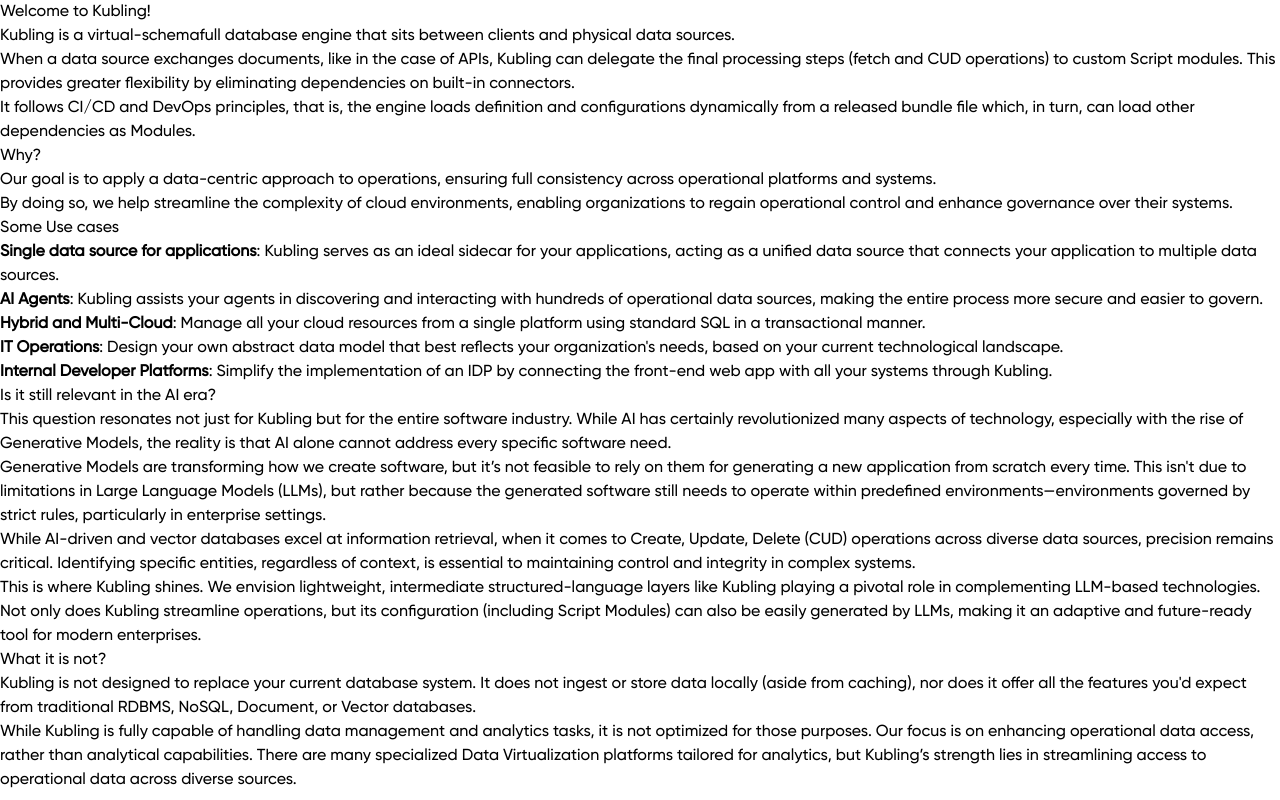
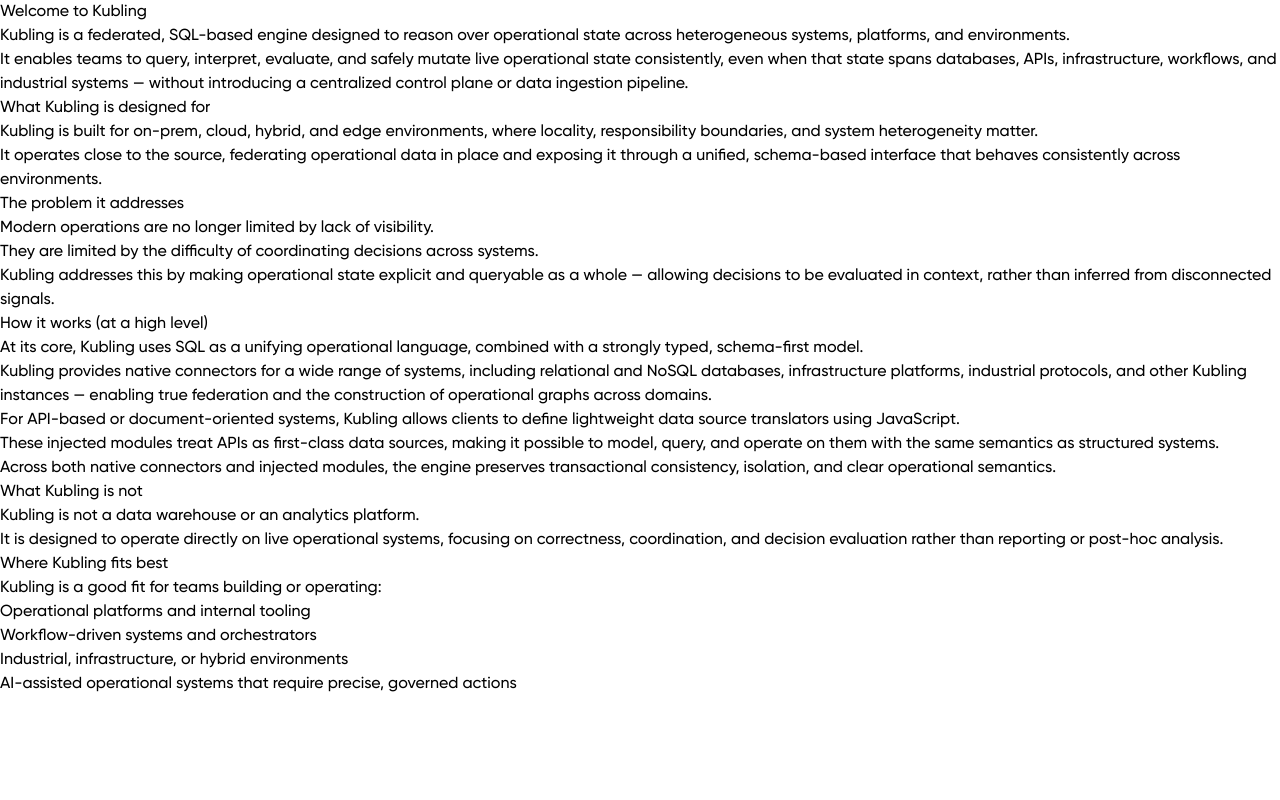
Before and after one commit to kubling-community/kubling-docs, a Next.js app: page / in a window 1280 px wide. Built offline with nearby package versions, Linux system fonts and the light colour scheme.

Commit message:
Update changelog for v26.1.2 and v26.1.3 and restructure documentation home

```diff
--- a/pages/changelog.mdx
+++ b/pages/changelog.mdx
@@ -1,4 +1,10 @@
 # Product changelog
+
+## v26.1.3
+- Fixed an error in the Redis translator that occurred when executing queries composed exclusively of expression symbols (literals, expressions, functions, etc.).
+
+## v26.1.2
+- Fixed the `DBEngine` script context member to prevent a core exception from propagating into the script context when the provided `vdbName` does not exist.
 
 ## v26.1.1
 - Fixed a bug that prevented correct automatic column expansion in projections, leading to errors during row identity calculation.
--- a/pages/index.mdx
+++ b/pages/index.mdx
@@ -1,50 +1,45 @@
-# Welcome to Kubling!
+# Welcome to Kubling
 
-Kubling is a virtual-schemafull database engine that sits between clients and physical data sources.
+Kubling is a federated, SQL-based engine designed to reason over operational state across heterogeneous systems, platforms, and environments.
 
-When a data source exchanges documents, like in the case of APIs, Kubling can delegate the final processing steps (fetch and CUD operations) to custom Script modules.
-This provides greater flexibility by eliminating dependencies on built-in connectors.
+It enables teams to query, interpret, evaluate, and safely mutate live operational state consistently,
+even when that state spans databases, APIs, infrastructure, workflows, and industrial systems — without introducing a centralized control plane or data ingestion pipeline.
 
-It follows CI/CD and DevOps principles, that is, the engine loads definition and configurations dynamically from a released bundle file which, in turn, can load other dependencies as Modules.
+## What Kubling is designed for
 
-## Why?
+Kubling is built for on-prem, cloud, hybrid, and edge environments, where locality, responsibility boundaries, and system heterogeneity matter.
 
-Our goal is to apply a data-centric approach to operations, ensuring full consistency across operational platforms and systems.<br/>
-By doing so, we help streamline the complexity of cloud environments, enabling organizations to regain operational control and enhance governance over their systems.
+It operates close to the source, federating operational data in place and exposing it through a unified, schema-based interface that behaves consistently across environments.
 
-## Some Use cases
+## The problem it addresses
 
-- **Single data source for applications**: Kubling serves as an ideal sidecar for your applications,
-acting as a unified data source that connects your application to multiple data sources.
-- **AI Agents**: Kubling assists your agents in discovering and interacting with hundreds of operational data sources,
-making the entire process more secure and easier to govern.
-- **Hybrid and Multi-Cloud**: Manage all your cloud resources from a single platform using standard SQL in a transactional manner.
-- **IT Operations**: Design your own abstract data model that best reflects your organization's needs, based on your current technological landscape.
-- **Internal Developer Platforms**: Simplify the implementation of an IDP by connecting the front-end web app with all your systems through Kubling.
+Modern operations are no longer limited by lack of visibility.
+They are limited by the difficulty of coordinating decisions across systems.
 
-## Is it still relevant in the AI era?
+Kubling addresses this by making operational state explicit and queryable as a whole — allowing decisions to be evaluated in context, rather than inferred from disconnected signals.
 
-This question resonates not just for Kubling but for the entire software industry.
-While AI has certainly revolutionized many aspects of technology, especially with the rise of Generative Models,
-the reality is that AI alone cannot address every specific software need.
+## How it works (at a high level)
 
-Generative Models are transforming how we create software, but it’s not feasible to rely on them for generating a new application from scratch every time.
-This isn't due to limitations in Large Language Models (LLMs), but rather because the generated software still needs
-to operate within predefined environments—environments governed by strict rules, particularly in enterprise settings.
+At its core, Kubling uses SQL as a unifying operational language, combined with a strongly typed, schema-first model.
 
-While AI-driven and vector databases excel at information retrieval, when it comes to Create, Update, Delete (CUD) operations across diverse data sources,
-precision remains critical. Identifying specific entities, regardless of context, is essential to maintaining control and integrity in complex systems.
+Kubling provides native connectors for a wide range of systems, including relational and NoSQL databases, infrastructure platforms, industrial protocols, and other Kubling instances — enabling true federation and the construction of operational graphs across domains.
 
-This is where Kubling shines. We envision lightweight, intermediate structured-language layers like Kubling playing a pivotal role in complementing LLM-based technologies.
-Not only does Kubling streamline operations, but its configuration (including Script Modules) can also be easily generated by LLMs,
-making it an adaptive and future-ready tool for modern enterprises.
+For API-based or document-oriented systems, Kubling allows clients to define lightweight data source translators using JavaScript.
+These injected modules treat APIs as first-class data sources, making it possible to model, query, and operate on them with the same semantics as structured systems.
 
-## What it is not?
+Across both native connectors and injected modules, the engine preserves transactional consistency, isolation, and clear operational semantics.
 
-Kubling is not designed to replace your current database system. It does not ingest or store data locally (aside from caching),
-nor does it offer all the features you'd expect from traditional RDBMS, NoSQL, Document, or Vector databases.
+## What Kubling is not
 
-While Kubling is fully capable of handling data management and analytics tasks, it is not optimized for those purposes.
-Our focus is on enhancing operational data access, rather than analytical capabilities.
-There are many specialized Data Virtualization platforms tailored for analytics,
-but Kubling’s strength lies in streamlining access to operational data across diverse sources.
+Kubling is not a data warehouse or an analytics platform.
+
+It is designed to operate directly on live operational systems, focusing on correctness, coordination, and decision evaluation rather than reporting or post-hoc analysis.
+
+## Where Kubling fits best
+
+Kubling is a good fit for teams building or operating:
+
+- Operational platforms and internal tooling
+- Workflow-driven systems and orchestrators
+- Industrial, infrastructure, or hybrid environments
+- AI-assisted operational systems that require precise, governed actions
```
Also changed, not shown: 1 other file (tests, documents, lock files or other folders).
